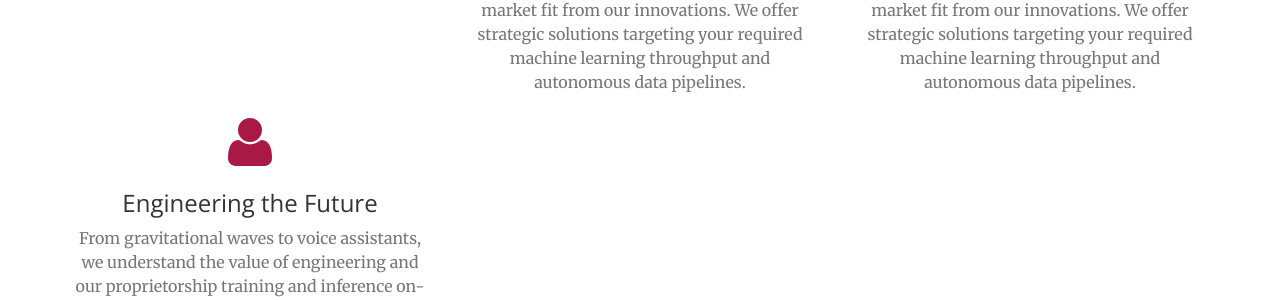
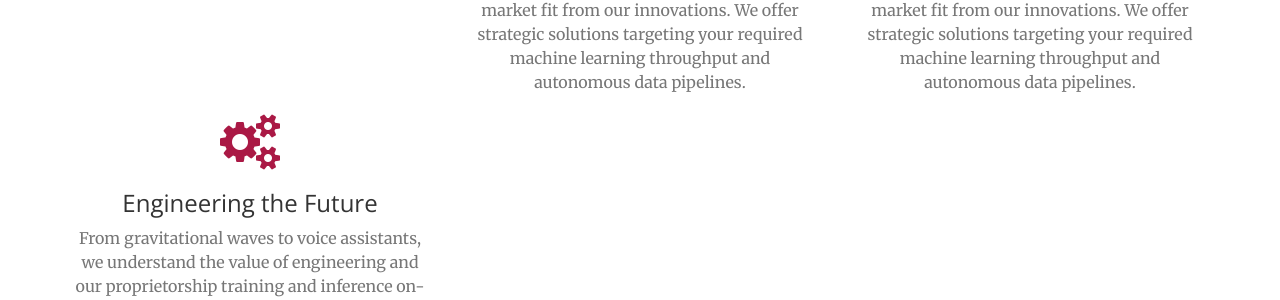
Before and after one commit to hoursec/github.io, a Jekyll site: the page built from index.html, in a window 1280 px wide and 900 px high, scrolled down 1599 px. Shown: the part 146-446 px from the top of the window. Built offline with Jekyll 4.4.1, drawn with Linux system fonts in a browser that asks for light colours.

Commit message:
Update services.html

```diff
--- a/_includes/services.html
+++ b/_includes/services.html
@@ -38,7 +38,7 @@
             </div>
             <div class="col-lg-4 col-md-6 text-center">
                 <div class="service-box">
-                    <i class="fa fa-4x fa-user wow bounceIn text-primary" data-wow-delay=".2s"></i>
+                    <i class="fa fa-4x fa-cogs wow bounceIn text-primary" data-wow-delay=".2s"></i>
                     <h3>Engineering the Future</h3>
                     <p class="text-muted">From gravitational waves to voice assistants, we understand the value of engineering and our
                         proprietorship training and inference on-chip guarantees the most energy-efficient implementation of Machine
```
